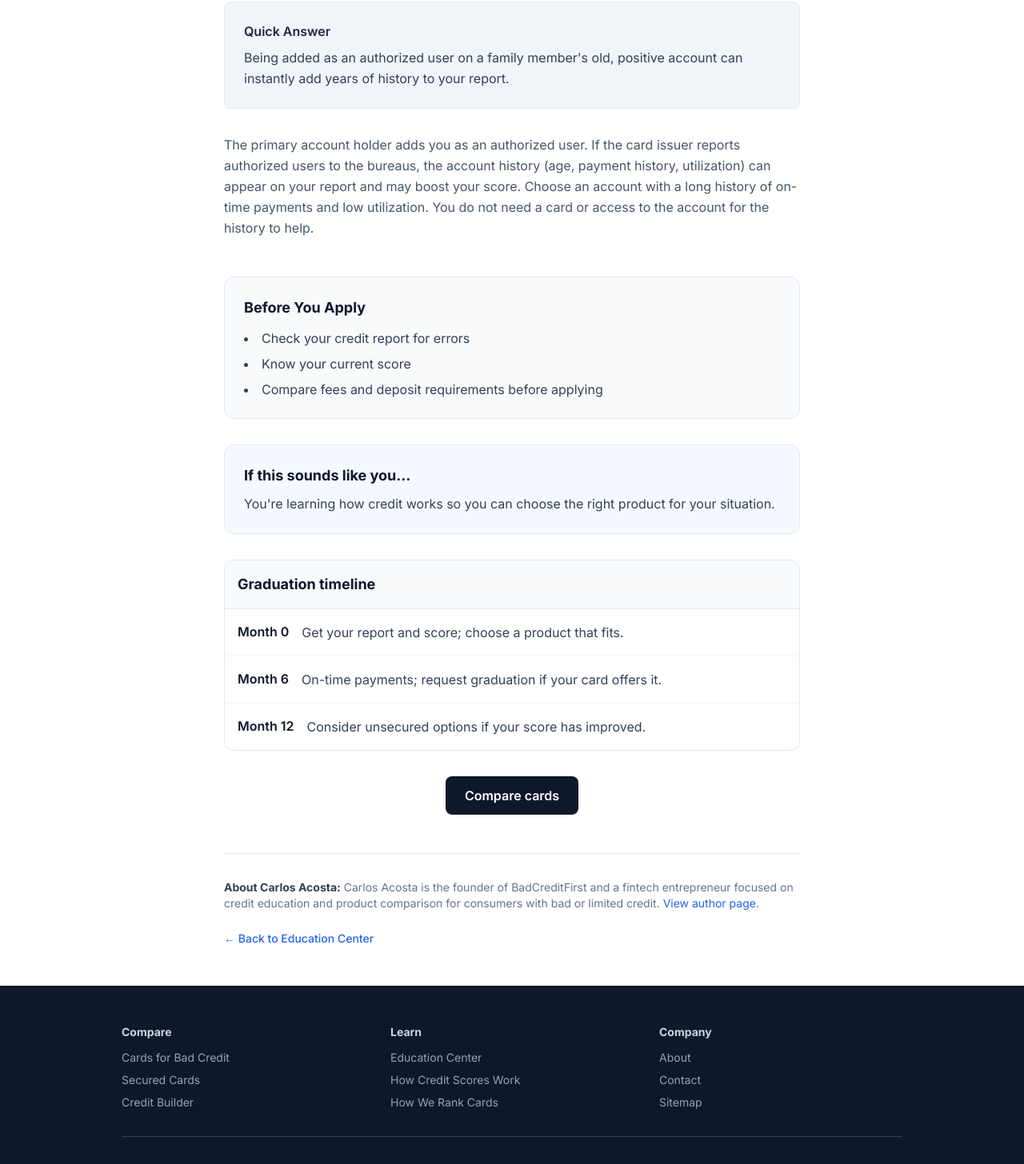
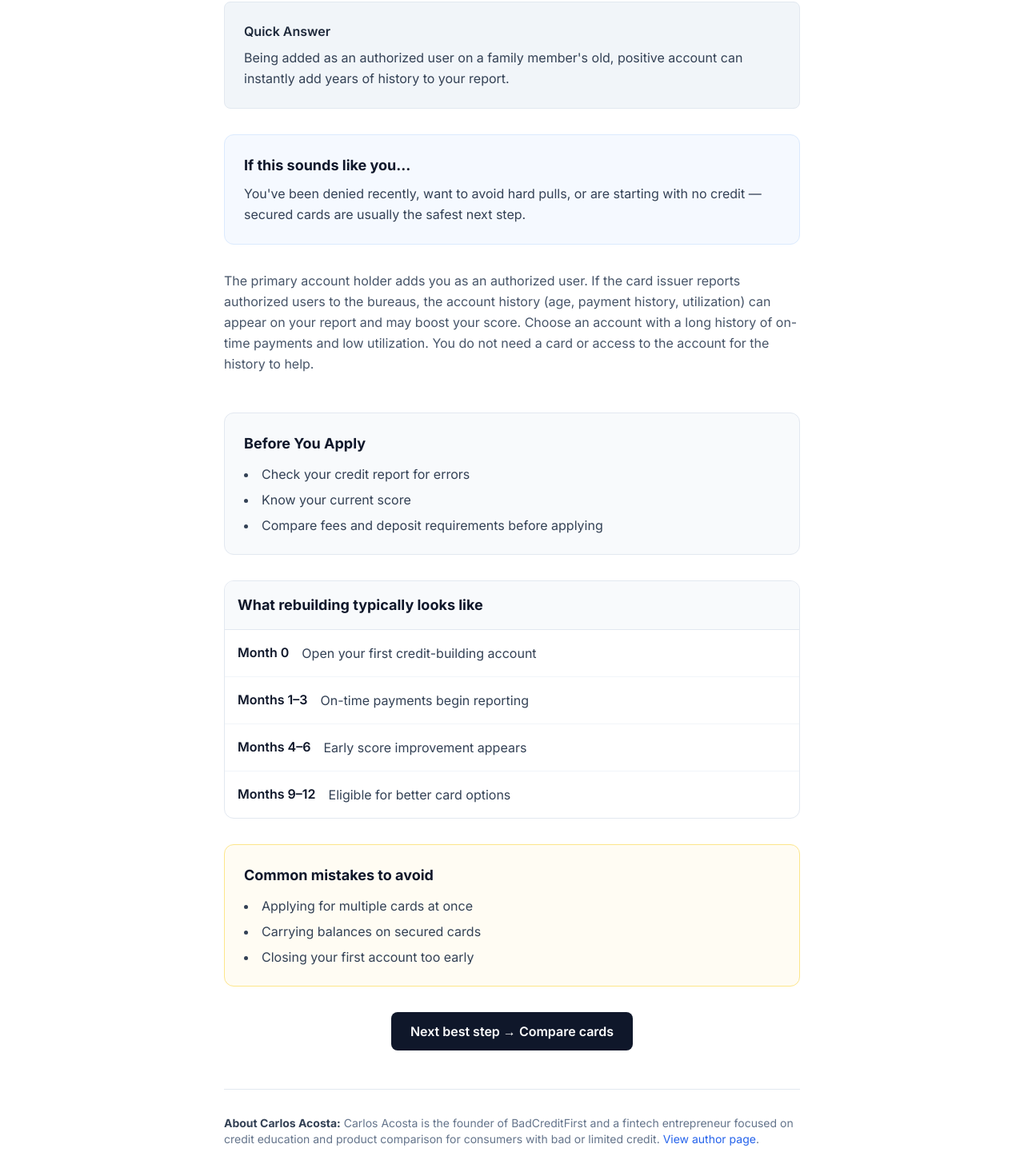
Before and after one commit to Holagpt-ai/badcreditfirst-v3, a Next.js app: page /education/authorized-user-strategy in a window 1280 px wide. Shown: the part 283-1739 px from the top of the page at 80% size. Built offline with nearby package versions, Linux system fonts and the light colour scheme.

Commit message:
ux: enhance education pages with guided decision sections

```diff
--- a/app/education/[slug]/page.tsx
+++ b/app/education/[slug]/page.tsx
@@ -441,11 +441,28 @@ const BEFORE_YOU_APPLY = [
   'Compare fees and deposit requirements before applying',
 ] as const;
 
-/** Graduation timeline (Month 0 → 6 → 12). */
-const GRADUATION_TIMELINE = [
-  { month: 0, step: 'Get your report and score; choose a product that fits.' },
-  { month: 6, step: 'On-time payments; request graduation if your card offers it.' },
-  { month: 12, step: 'Consider unsecured options if your score has improved.' },
+/** "If this sounds like you" — contextual copy after intro (use or adapt). */
+const IF_THIS_SOUNDS_LIKE: Record<string, string> = {
+  'secured-vs-unsecured': "You've been denied recently, want to avoid hard pulls, or are starting with no credit — secured cards are usually the safest next step.",
+  'credit-builder-loans': "You prefer building credit without a credit card, or you've been denied for cards — credit builder accounts can help establish a tradeline.",
+  'what-is-a-bad-credit-score': "You've been denied recently, want to avoid hard pulls, or are starting with no credit — secured cards are usually the safest next step.",
+  'bankruptcy-and-rebuilding': "You've been denied recently, want to avoid hard pulls, or are starting with no credit — secured cards are usually the safest next step.",
+};
+const IF_THIS_SOUNDS_LIKE_DEFAULT = "You've been denied recently, want to avoid hard pulls, or are starting with no credit — secured cards are usually the safest next step.";
+
+/** What rebuilding typically looks like (timeline). */
+const REBUILDING_TIMELINE = [
+  { label: 'Month 0', step: 'Open your first credit-building account' },
+  { label: 'Months 1–3', step: 'On-time payments begin reporting' },
+  { label: 'Months 4–6', step: 'Early score improvement appears' },
+  { label: 'Months 9–12', step: 'Eligible for better card options' },
+] as const;
+
+/** Common mistakes to avoid. */
+const COMMON_MISTAKES = [
+  'Applying for multiple cards at once',
+  'Carrying balances on secured cards',
+  'Closing your first account too early',
 ] as const;
 
 /** Contextual CTA: slug → category link (internal link, not salesy). */
@@ -529,10 +546,18 @@ export default function EducationArticlePage({
           </div>
         )}
 
+        {/* If this sounds like you — after intro */}
+        <div className="bg-blue-50/60 border border-blue-100 rounded-xl p-6 mb-8">
+          <h2 className="text-lg font-bold text-slate-900 mb-2">If this sounds like you…</h2>
+          <p className="text-slate-700 leading-relaxed">
+            {IF_THIS_SOUNDS_LIKE[slug] ?? IF_THIS_SOUNDS_LIKE_DEFAULT}
+          </p>
+        </div>
+
         {/* Body */}
         <div className="mb-12">{article.body}</div>
 
-        {/* Stickiness: Before You Apply, scenario, timeline, CTA (guided, not salesy) */}
+        {/* Stickiness: Before You Apply, timeline, mistakes, CTA (guided, not salesy) */}
         <section className="space-y-8 mb-12" aria-label="Next steps">
           <div className="bg-slate-50 border border-slate-200 rounded-xl p-6">
             <h2 className="text-lg font-bold text-slate-900 mb-3">Before You Apply</h2>
@@ -543,23 +568,25 @@ export default function EducationArticlePage({
             </ul>
           </div>
 
-          <div className="bg-blue-50/60 border border-blue-100 rounded-xl p-6">
-            <h2 className="text-lg font-bold text-slate-900 mb-2">If this sounds like you…</h2>
-            <p className="text-slate-700 leading-relaxed">
-              You&apos;re learning how credit works so you can choose the right product for your situation.
-            </p>
+          <div className="border border-slate-200 rounded-xl overflow-hidden">
+            <h2 className="text-lg font-bold text-slate-900 p-4 border-b border-slate-200 bg-slate-50">
+              What rebuilding typically looks like
+            </h2>
+            <ul className="divide-y divide-slate-100">
+              {REBUILDING_TIMELINE.map(({ label, step }) => (
+                <li key={label} className="flex gap-4 p-4 text-slate-700">
+                  <span className="font-semibold text-slate-900 shrink-0">{label}</span>
+                  <span className="leading-relaxed">{step}</span>
+                </li>
+              ))}
+            </ul>
           </div>
 
-          <div className="border border-slate-200 rounded-xl overflow-hidden">
-            <h2 className="text-lg font-bold text-slate-900 p-4 border-b border-slate-200 bg-slate-50">
-              Graduation timeline
-            </h2>
-            <ul className="divide-y divide-slate-100">
-              {GRADUATION_TIMELINE.map(({ month, step }) => (
-                <li key={month} className="flex gap-4 p-4 text-slate-700">
-                  <span className="font-semibold text-slate-900 shrink-0">Month {month}</span>
-                  <span className="leading-relaxed">{step}</span>
-                </li>
+          <div className="bg-amber-50/60 border border-amber-200 rounded-xl p-6">
+            <h2 className="text-lg font-bold text-slate-900 mb-3">Common mistakes to avoid</h2>
+            <ul className="list-disc list-inside space-y-2 text-slate-700">
+              {COMMON_MISTAKES.map((item, i) => (
+                <li key={i}>{item}</li>
               ))}
             </ul>
           </div>
@@ -569,7 +596,7 @@ export default function EducationArticlePage({
               href={ARTICLE_CTA[slug]?.href ?? DEFAULT_CTA.href}
               className="inline-flex items-center justify-center px-6 py-3 bg-slate-900 hover:bg-slate-800 text-white font-semibold rounded-lg transition-colors"
             >
-              {ARTICLE_CTA[slug]?.label ?? DEFAULT_CTA.label}
+              Next best step → {ARTICLE_CTA[slug]?.label ?? DEFAULT_CTA.label}
             </Link>
           </div>
         </section>
```
